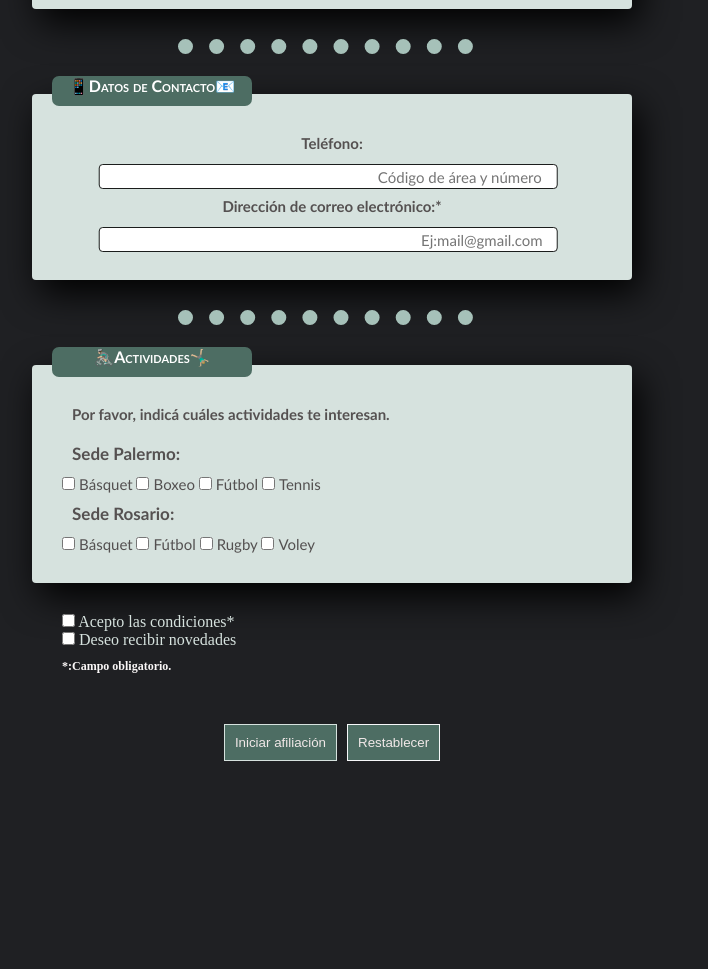
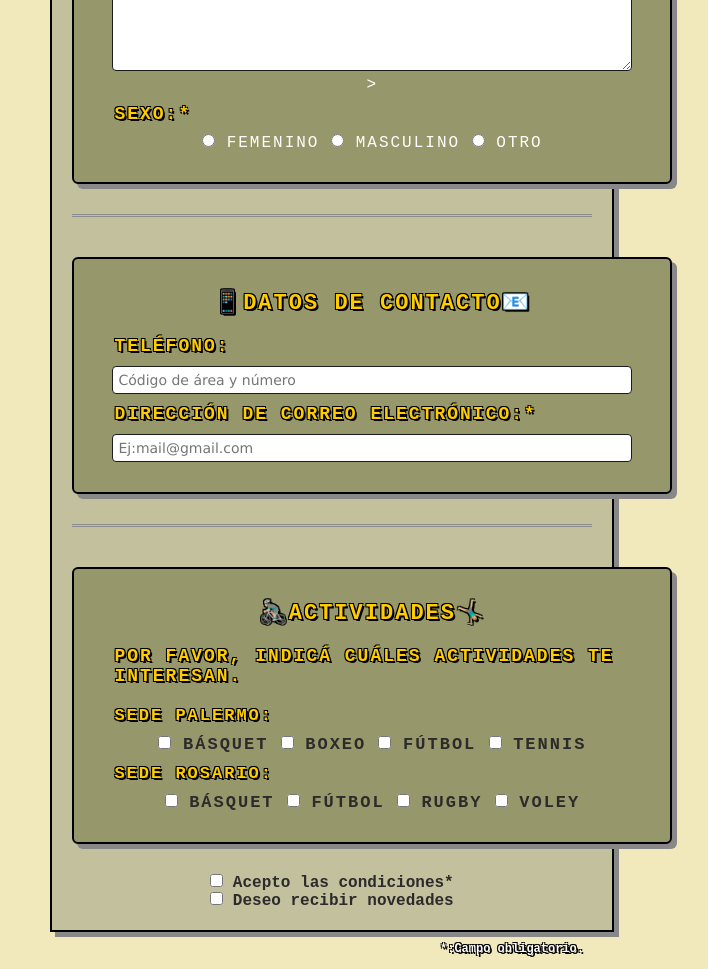
Before and after one commit to MarianaLRJ/06-Formulario, a plain HTML site: page index.html in a window 1280 px wide. Shown: the part 660-1629 px from the top of the page, without its empty margins (308-1016 px from the left). Before the commit the page ends 1461 px from the top, so only its background shows below. Drawn offline with Linux system fonts and the light colour scheme.

Commit message:
listo el estilo retro

```diff
--- a/Css/estilos-retro.css
+++ b/Css/estilos-retro.css
@@ -0,0 +1,256 @@
+*{
+    margin: 0;
+    padding: 0;
+    box-sizing: border-box;
+}
+@import url('https://fonts.googleapis.com/css2?family=Poppins:ital,wght@0,100;0,200;0,300;0,400;0,500;0,600;0,700;0,800;0,900;1,100;1,200;1,300;1,400;1,500;1,600;1,700;1,800;1,900&display=swap');
+
+body{
+    background-color: #f1e8bb;
+    font-family: 'Courier New', Courier, monospace;
+    color: #333;
+    margin-bottom: 0;
+    padding: 0;
+    width: 100%;
+    height: 100%;
+    position: relative;
+}
+
+h1{
+    display: inline-block;
+    position: relative;
+    background-color: #C3C19D;
+    background-image: linear-gradient(135deg, #a2a392, #d5d0cd);
+    text-transform: uppercase;
+    letter-spacing: 2px;
+    color: #ffcc00;
+    text-align: center;
+    width: 44%;
+    margin-left: 28%;
+    margin-top: 4%;
+    margin-bottom: 0%;
+    border: 2px solid #000;
+    padding: 20px;
+    box-shadow: 5px 5px 0 #888;
+    text-shadow: 2px 2px 0 #000, -1px -1px 0 #000, 1px -1px 0 #000, -1px 1px 0 #000;
+}
+
+.box{
+    display: inline-block;
+    position: relative;
+    background-color: #C3C19D;
+    color: #fff;
+    text-align: center;
+    border: 2px solid #000;
+    box-shadow: 5px 5px 0 #888;
+    padding: 20px;
+    width: 44%;
+    margin-left: 28%;
+    margin-top: 4%;
+    margin-bottom: 0%;
+}
+
+.sede{
+    text-align: left;
+    font-size: 17px;
+    color: #ffcc00;
+}
+
+h4{
+    text-align: center;
+    color: #ffcc00;
+    text-shadow: 2px 2px 0 #000, -1px -1px 0 #000, 1px -1px 0 #000, -1px 1px 0 #000;
+    font-size: 22px;
+    padding: 0;
+    padding-bottom: 10px;
+    justify-content: center;
+}
+
+.form-register{
+    width: 600px;
+    background:#96976A;
+    padding: 30px;
+    margin: auto;
+    margin-top: 40px;
+    margin-bottom: 30px;
+    border: 2px solid #000;
+    box-shadow: 5px 5px 0 #888;
+    border-radius: 6px;
+    font-family:'Courier New', Courier, monospace;
+    text-transform: uppercase;
+    letter-spacing: 2px;
+    cursor: pointer;
+    transition: all 0.2s ease-in-out;
+}
+.form-register:hover{
+    color: #000000;
+    background-color: #dde5b6;
+    border-color: #565656;
+}
+
+h5{
+    padding: 10px;
+    text-align: start;
+    font-size: 18px;
+    color: #ffcc00;
+    text-shadow: 2px 2px 0 #000, -1px -1px 0 #000, 1px -1px 0 #000, -1px 1px 0 #000;
+}
+
+.ancho{
+    height: 40px;
+}
+
+.pais{
+    color: #000000;
+}
+
+.controls{
+    padding: 5px;
+    width: 97%;
+    align-content: center;
+    margin-bottom: 10px;
+    margin: 0;
+    border-radius: 4px;
+    border: 1px double #1b1d1c ;
+    font-family:'Lucida Sans', 'Lucida Sans Regular', 'Lucida Grande', 'Lucida Sans Unicode', Geneva, Verdana, sans-serif;
+    font-size: 14px;
+
+}
+.controls1{
+    padding: 5px;
+    width: 97%;
+    align-content: center;
+    margin-bottom: 10px;
+    margin: 0;
+    border-radius: 4px;
+    border: 1px double #1b1d1c ;
+    font-family:'Lucida Sans', 'Lucida Sans Regular', 'Lucida Grande', 'Lucida Sans Unicode', Geneva, Verdana, sans-serif;
+    font-size: 14px;
+}
+
+.field{
+    width: 97%;
+    height: 100px;
+    padding: 10px;
+    margin-bottom: 10px;
+    margin: auto;
+    border-radius: 4px;
+    border: 1px double #1b1d1c ;
+    font-family:'Lucida Sans', 'Lucida Sans Regular', 'Lucida Grande', 'Lucida Sans Unicode', Geneva, Verdana, sans-serif;
+    font-size: 14px;
+}
+
+.form-register p {
+    height: 40px;
+    text-align: center;
+    font-size: 18px;
+    line-height: 40px;
+}
+.form-register a {
+    color: white;
+    text-decoration: none;
+}
+.form-register a:hover{
+    color: rgb(98, 103, 112);
+    text-decoration: underline;
+    border-radius: 7px;
+}
+.form-register .botons{
+    width: 100%;
+    background: #6084d3;
+    border: none;
+    padding: 12px;
+    color: white;
+    margin: 16px 0;
+    font-size: 16px;
+}
+
+.sexo{
+    text-align: center;
+}
+
+.blue{
+    accent-color:#3076FF ;
+}
+
+.actividades{
+    text-align: left;
+}
+
+.deporte{
+    font-size: 17px;
+    color: #2c2b2b;
+    font-weight: bold;
+}
+
+.campo{
+    text-align: center;
+    margin-left: 360px;
+    font-size: 12px;
+    color: #ffffff;
+}
+
+.requerimientos{
+    text-align: center;
+    margin: auto;
+    color:#2c2b2b ;
+    font-weight: bold;
+}
+
+.botones{
+    margin: 0%;
+    display: flex;
+    justify-content: center;
+    justify-items: stretch;
+    margin-bottom: 50px;
+    margin-left: 0%;
+    padding: 40px;
+    text-align: center;
+    outline: none;
+    cursor: pointer;
+    transition: 0,3s;
+}
+.boton1{
+    background-color: #C3C19D;
+    border: 2px double #000;
+    color: #000;
+    padding: 10px 20px;
+    font-family: 'Courier New', Courier, monospace;
+    font-size: 16px;
+    text-transform: uppercase;
+    box-shadow: 4px 4px 0px #888;
+    cursor: pointer;
+    transition: all 0.2s ease;
+}
+.boton2{
+    margin-left: 20px;
+    background-color: #C3C19D;
+    border: 2px double #000;
+    color: #000;
+    padding: 10px 20px;
+    font-family: 'Courier New', Courier, monospace;
+    font-size: 16px;
+    text-transform: uppercase;
+    box-shadow: 4px 4px 0px #888;
+    cursor: pointer;
+    transition: all 0.2s ease;
+}
+button:active {
+    box-shadow: 0px 0px 0px #000000;
+    transform: translate(4px, 4px);
+}
+
+.buy:hover{
+    transform: scale(1.1);
+  }
+
+.controls placeholder{
+    text-align: right;
+  }
+
+hr{
+    border: none;
+    height: 0;
+    border-top: 3px double #8c8c8c;
+    margin: 20px 0;
+}
--- a/Css/estilos.css
+++ b/Css/estilos.css
@@ -254,10 +254,9 @@ h5{
     text-align: right;
   }
   hr{
-    margin-left: 38%;
-    border-top: transparent;
-    border-right: transparent;
-    border-left: transparent;
-    border-bottom: 15px dotted  #A6C1B9;
-    width: 23%;
+    border: none;
+  height: 4px;
+  background-image: linear-gradient(to right, #FF00FF, #00FFFF, #FF00FF); /* Degradado retro */
+  box-shadow: 0 0 10px #00FFFF, 0 0 20px #FF00FF; /* Efecto de neón */
+  margin: 30px 0;
 }
--- a/index.html
+++ b/index.html
@@ -1,11 +1,12 @@
 <!DOCTYPE html>
-<html lang="en">
+<html lang="es">
 <head>
     <meta charset="UTF-8">
     <meta name="viewport" content="width=device-width, initial-scale=1.0">
     <title>Document</title>
-   <link rel="stylesheet"  href="./Css/estilos.css">
+   <!-- <link rel="stylesheet"  href="./Css/estilos.css"> -->
  <!-- <link rel="stylesheet" href="./Css/estilos-futuro.css">  -->
+  <link rel="stylesheet" href="Css/estilos-retro.css">
 
 </head>
 <body>
@@ -388,7 +389,7 @@
 
     <h5 class="campo">
       *:Campo obligatorio.
-     </h5>
+    </h5>
   <div class="botones">
     <a href="./Pages.html/alta.html" class="buy"><button type="button" class="boton1"> Iniciar afiliación</button></a>
 
```
Also changed, not shown: Img/fondo.jpeg (added), Img/fondos.jpg (added).
